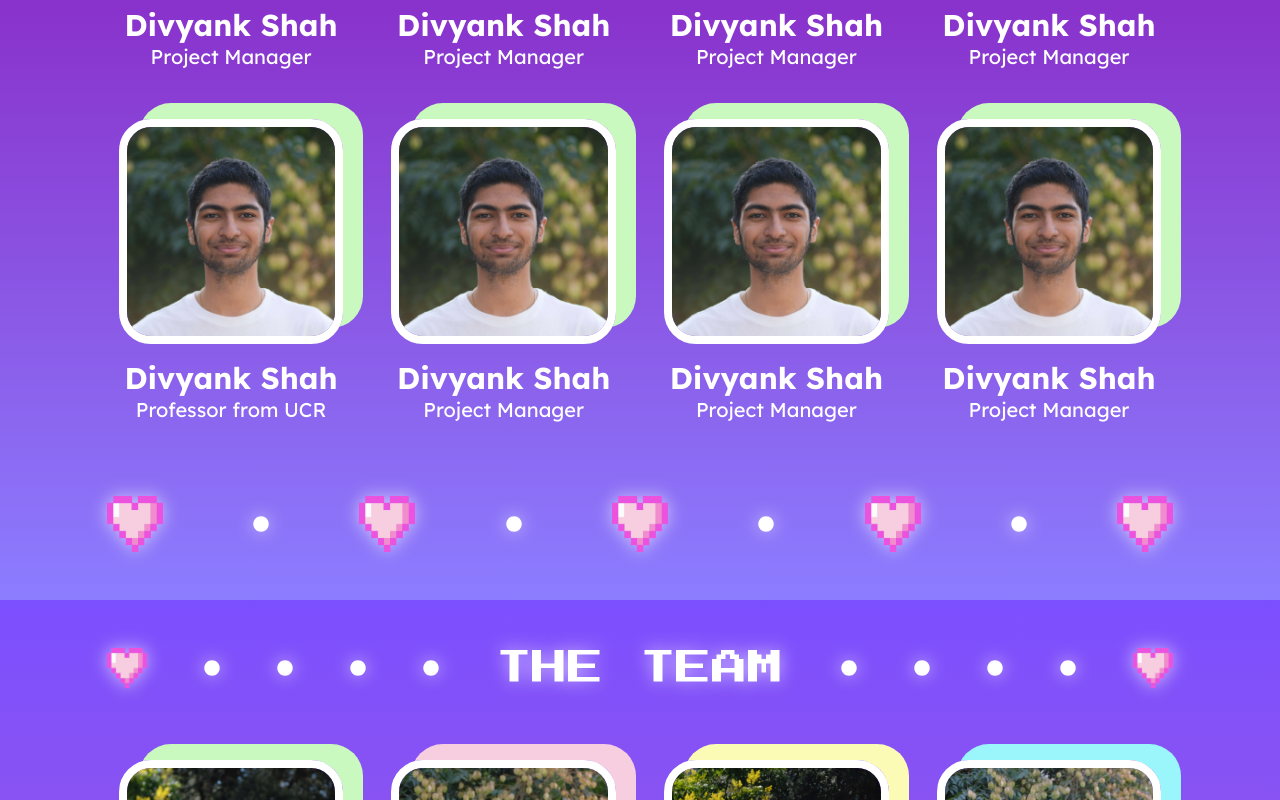
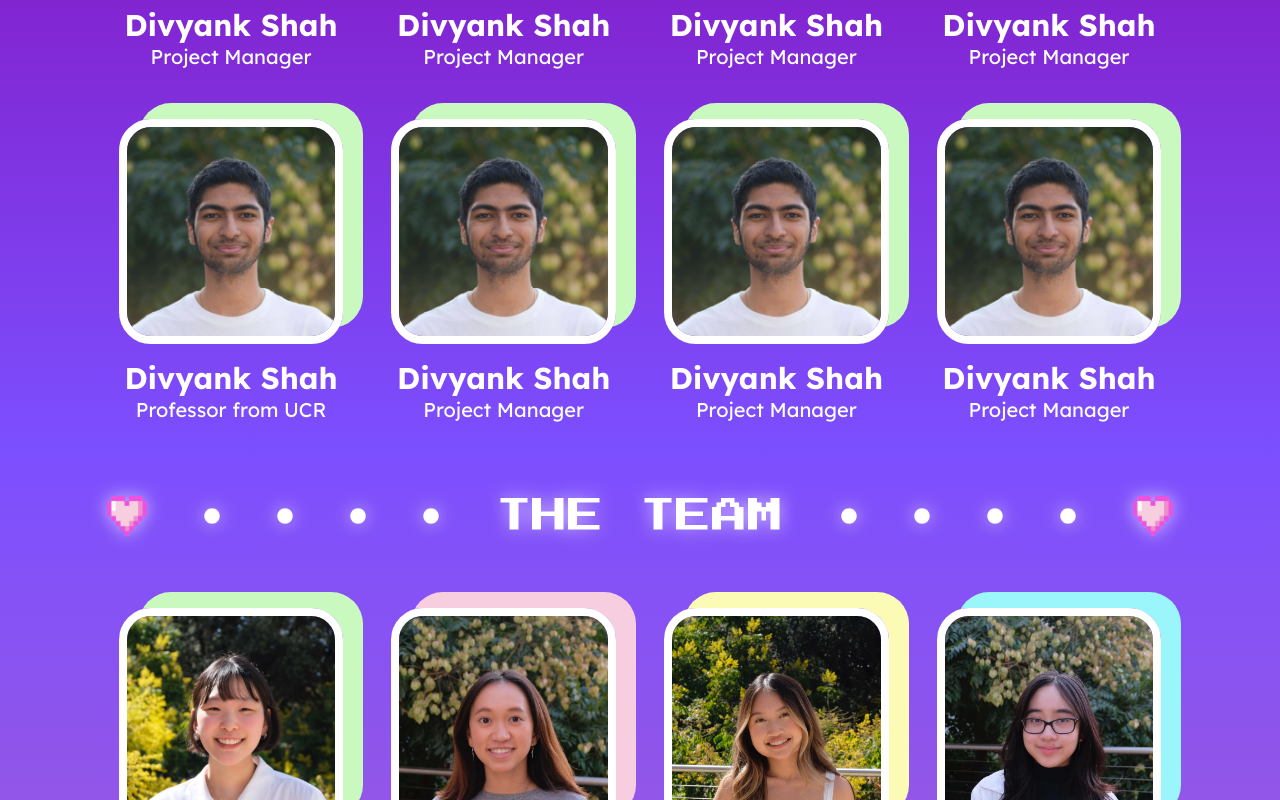
Before and after one commit to Alamode89/rosehack2023, a Next.js app: page / in a window 1280 px wide. Shown: the part 4430-5230 px from the top of the page. Built offline with nearby package versions, Linux system fonts and the light colour scheme; no server answers.

Commit message:
transition

```diff
--- a/components/Judges.tsx
+++ b/components/Judges.tsx
@@ -8,7 +8,7 @@ const Judges = () => {
   return (
     <section
       id="judges"
-      className="bg-gradient-to-b from-judges-top to-judges-bottom flex justify-center items-center flex-col scroll-my-[10vh]"
+      className="bg-gradient-to-b from-judges-top to-team-top flex justify-center items-center flex-col scroll-my-[10vh]"
     >
       <div className="w-10/12 flex justify-center items-center flex-col">
         <div className="flex justify-between items-center w-full m-5 drop-shadow-white">
@@ -43,7 +43,7 @@ const Judges = () => {
             </Col>
           ))}
         </Row>
-        <div className="flex justify-between items-center w-full m-5 drop-shadow-white">
+        {/* <div className="flex justify-between items-center w-full m-5 drop-shadow-white">
           <img
             src="pink_heart.webp"
             className="h-14 w-14 transform hidden md:flex"
@@ -68,7 +68,7 @@ const Judges = () => {
             src="pink_heart.webp"
             className="h-14 w-14 transform hidden md:flex"
           />
-        </div>
+        </div> */}
       </div>
     </section>
   );
```
